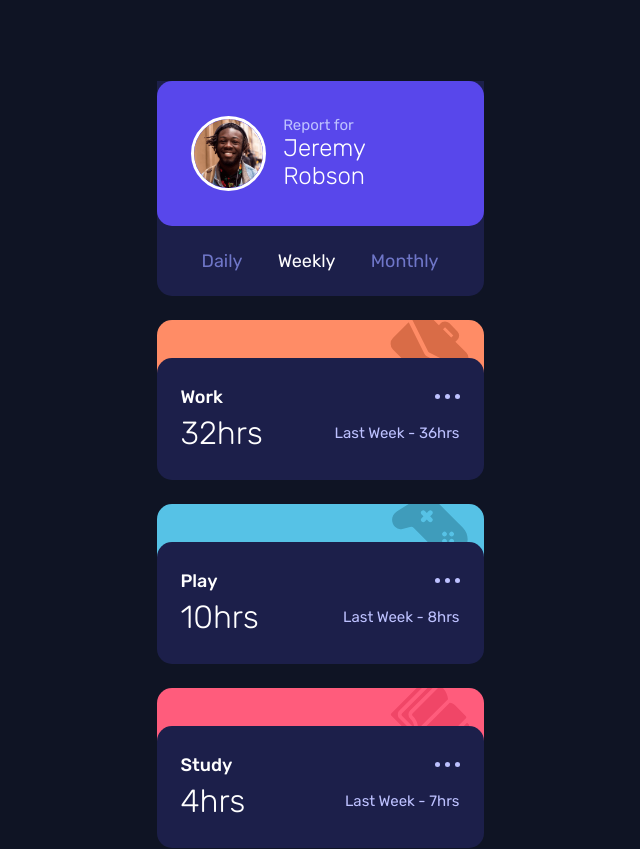
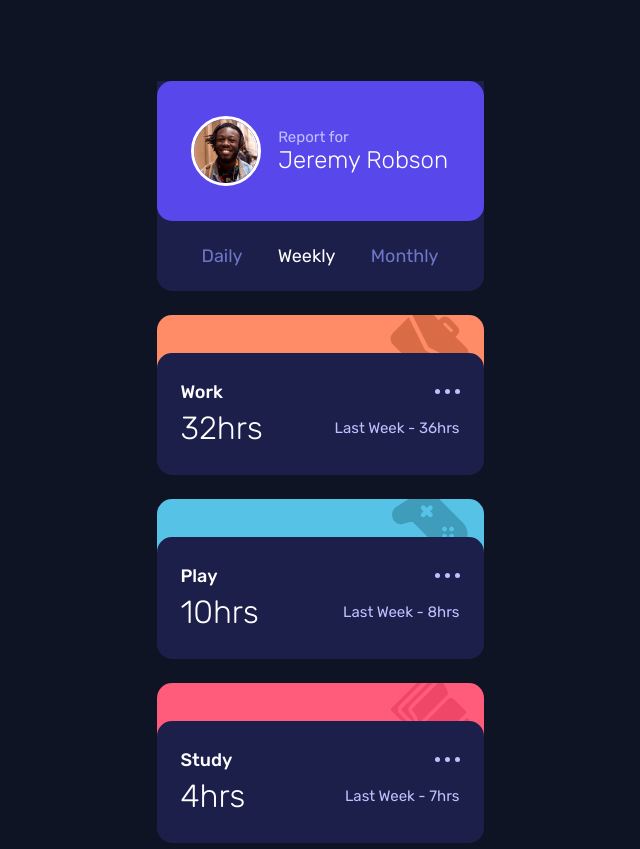
Before and after one commit to TheFranMan/time-tracker-dashboard, a React (Create React App) app: page / in a window 1280 px wide. Shown: the top 849 px of the page, without its empty margins (320-960 px from the left). Built offline with nearby package versions, Linux system fonts and the light colour scheme.

Commit message:
More styling changes

```diff
--- a/src/sass/_controller.scss
+++ b/src/sass/_controller.scss
@@ -26,7 +26,7 @@
         }
 
         &__avatar {
-            $dimension: 75px;
+            $dimension: 70px;
             width: $dimension;
             height: $dimension;
             border: 3px solid var.$white;
@@ -48,7 +48,7 @@
             justify-content: center;
 
             @media (min-width: var.$desktop) {
-                margin-top: 4em;
+                margin-top: 3em;
                 margin-left: 0;
                 width: 138px;
             }
@@ -78,7 +78,7 @@
             height: 31.66%;
             flex-direction: column;
             justify-content: space-between;
-            padding: 1.6em 1.9em 1.85em;
+            padding: 1.5em 1.9em 1.85em;
         }
 
         &__item {
```
